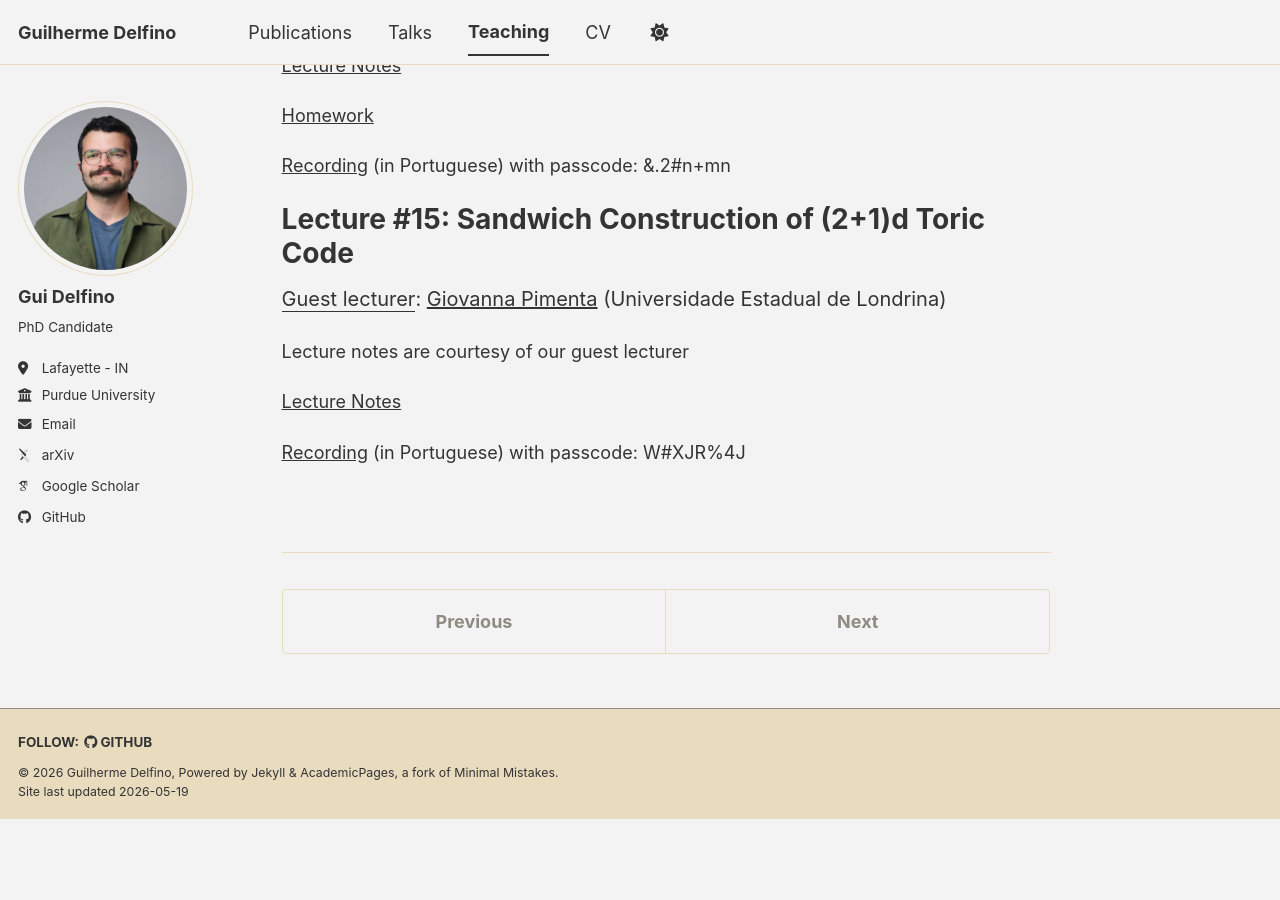
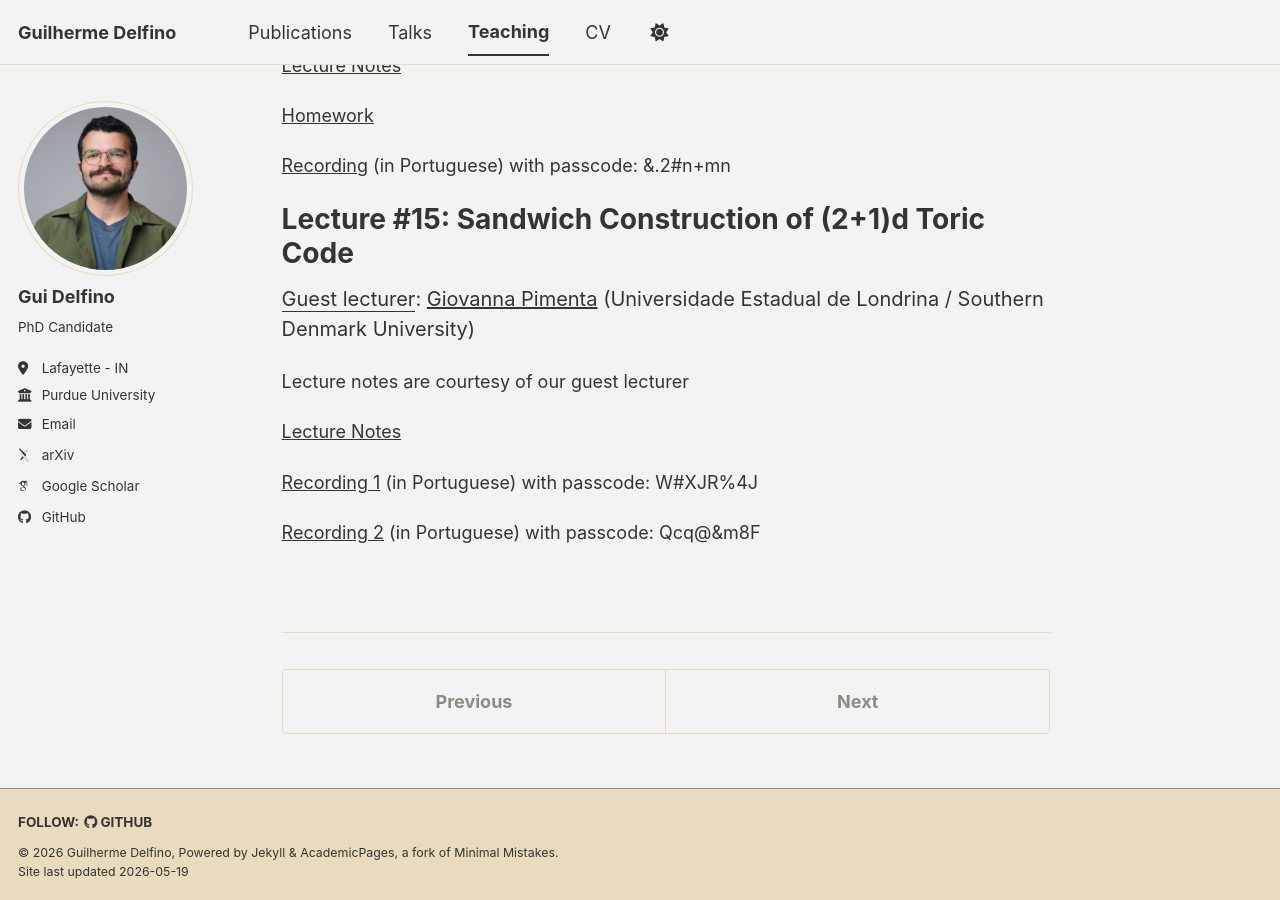
Before and after one commit to gui-delfino/gui-delfino.github.io, a Jekyll site: the page built from _teaching/2026-spring-fusion-cat.md, in a window 1280 px wide and 900 px high, scrolled down 3778 px. Built offline with Jekyll 4.4.1, drawn with Linux system fonts in a browser that asks for light colours; some web fonts are replaced; a script bundle is joined from its source files by our own code; library files that are not in the unit come from our copies; before the commit the page ends 4597 px from its top, so only the background shows below that.

Commit message:
Updated Lecture 15

```diff
--- a/_teaching/2026-spring-fusion-cat.md
+++ b/_teaching/2026-spring-fusion-cat.md
@@ -197,12 +197,14 @@
 Lecture #15:  Sandwich Construction of (2+1)d Toric Code
 ======
 
-<span style="font-size: 20px;"><u>Guest lecturer</u>: [Giovanna Pimenta](https://arxiv.org/search/cond-mat?searchtype=author&query=Pimenta,+G) (Universidade Estadual de Londrina)</span>
+<span style="font-size: 20px;"><u>Guest lecturer</u>: [Giovanna Pimenta](https://arxiv.org/search/cond-mat?searchtype=author&query=Pimenta,+G) (Universidade Estadual de Londrina / Southern Denmark University)</span>
 
 
 Lecture notes are courtesy of our guest lecturer
 
-[Lecture Notes](https://gui-delfino.github.io/files/Lecture_15.pdf)
+[Lecture Notes](https://gui-delfino.github.io/files/Lecture_15v2.pdf)
 
 
-[Recording](https://purdue-edu.zoom.us/rec/share/wz_0YKaIED2_JfXtkLQxvxr5HNnE0_MUVaYh7EAV5AmUk0IYqrpCmt40UP-olxl3.3uDST6NCGgfDR83o) (in Portuguese) with passcode: W#XJR%4J
+[Recording 1](https://purdue-edu.zoom.us/rec/share/wz_0YKaIED2_JfXtkLQxvxr5HNnE0_MUVaYh7EAV5AmUk0IYqrpCmt40UP-olxl3.3uDST6NCGgfDR83o) (in Portuguese) with passcode: W#XJR%4J
+
+[Recording 2](https://purdue-edu.zoom.us/rec/share/WUe-1cE-E4d82PhlfflsW5jpLRv7ctV6s3oHtxkOLfZONANuBOyMCAzsPcA5AScD.WGumeZBVSnfLyOlr) (in Portuguese) with passcode: Qcq@&m8F
```
Also changed, not shown: 3 other files.
